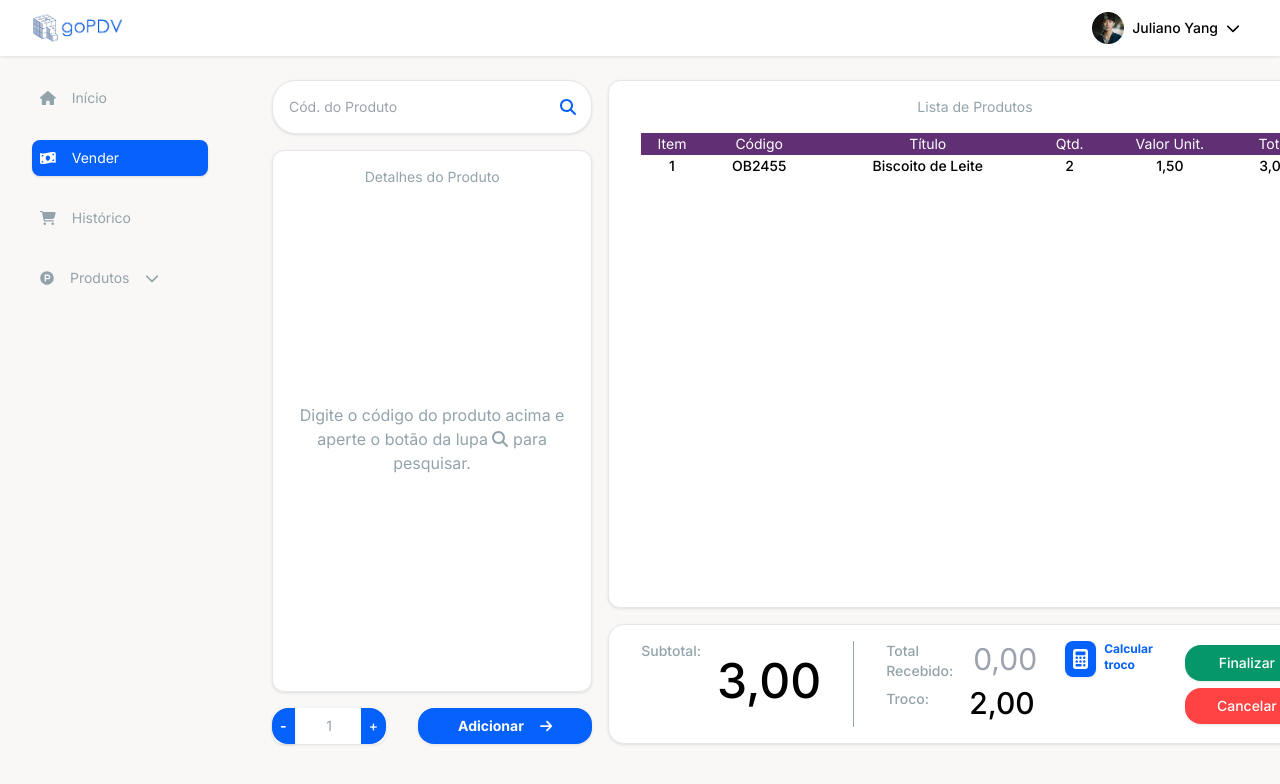
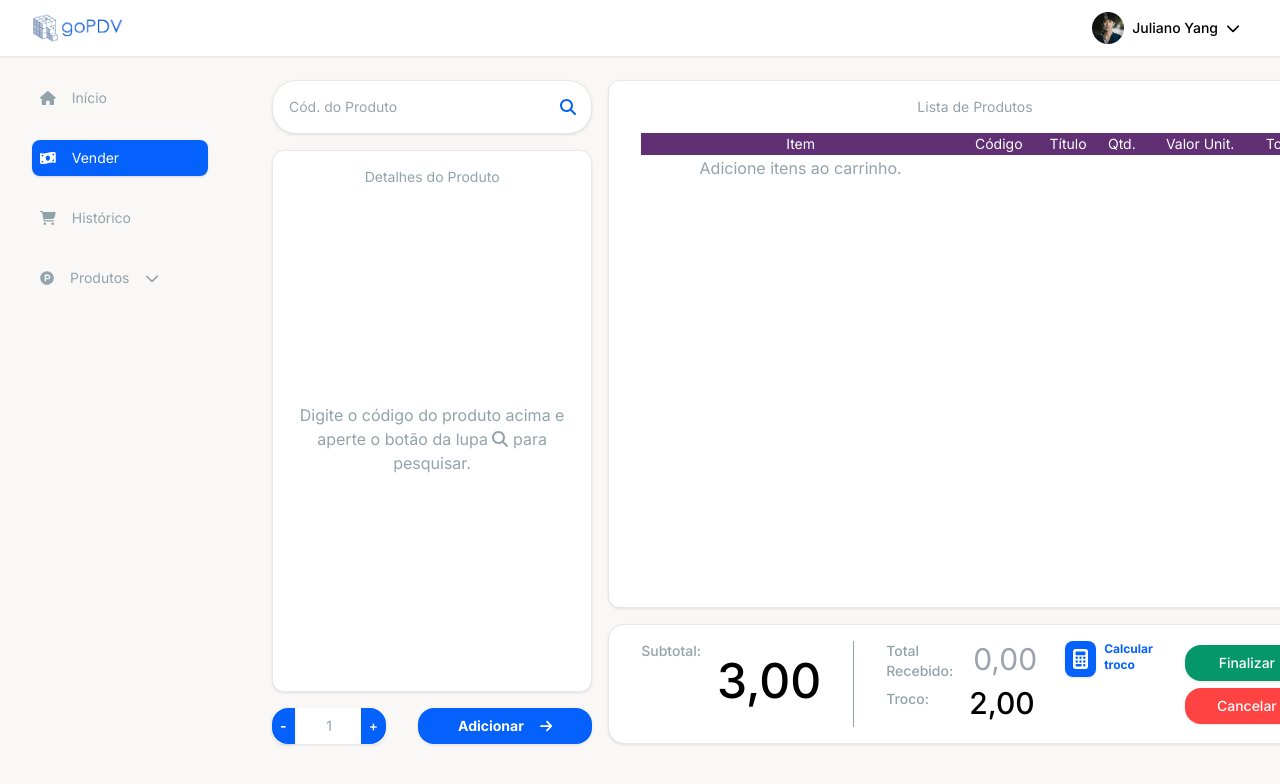
Before and after one commit to AlissonSilva07/frontend-sistema-pdv, an Angular app: page /vender in a window 1280 px wide. Shown: the top 784 px of the page. Built offline with nearby package versions, Linux system fonts and the light colour scheme.

Commit message:
Implementado o algoritmo que constrói o carrinho de compras

```diff
--- a/src/app/models/ProdutoCarrinho.model.ts
+++ b/src/app/models/ProdutoCarrinho.model.ts
@@ -1,4 +1,5 @@
 export class ProdutoCarrinho {
+    static count: number = 1;
     private idItem: number;
     private codigo: number | undefined;
     private titulo: string;
@@ -6,12 +7,40 @@ export class ProdutoCarrinho {
     private valUnit: number;
     private total: number;
 
-    constructor(idItem: number, codigo: number | undefined, titulo: string, qtd: number, valUnit: number, total: number) {
-        this.idItem = idItem;
+    constructor(codigo: number | undefined, titulo: string, qtd: number, valUnit: number, total: number) {
+        this.idItem = ProdutoCarrinho.count++;
         this.codigo = codigo;
         this.titulo = titulo;
         this.qtd = qtd;
         this.valUnit = valUnit;
         this.total = total;
     }
+
+    public getIdItem(): number {
+        return this.idItem;
+    }
+
+    public getCodigo(): number | undefined {
+        return this.codigo;
+    }
+
+    public getTitulo(): string {
+        return this.titulo;
+    }
+
+    public getQtd(): number {
+        return this.qtd;
+    }
+
+    public getVal(): number {
+        return this.valUnit;
+    }
+
+    public getTotal(): number {
+        return this.total;
+    }
+
+
+
+
 }
--- a/src/app/pages/tela-venda/tela-venda.component.html
+++ b/src/app/pages/tela-venda/tela-venda.component.html
@@ -9,7 +9,7 @@
             </div>
         </div>
         <div class="h-full w-full flex flex-col gap-4">
-            <app-lista-de-produtos class="flex-1"></app-lista-de-produtos>
+            <app-lista-de-produtos [lista]="carr" class="flex-1"></app-lista-de-produtos>
             <app-finalizar class="flex-2"></app-finalizar>
         </div>
     </div>
--- a/src/app/pages/tela-venda/tela-venda.component.ts
+++ b/src/app/pages/tela-venda/tela-venda.component.ts
@@ -43,13 +43,16 @@ export class TelaVendaComponent {
   //Contador de Input
   quantidadeInput!: number;
 
+
+  carr: ProdutoCarrinho[] = [];
+
   adicionarAoCarrinho(): void {
-    const carr: ProdutoCarrinho[] = [];
     if (this.produtoPesquisa) {
-      let prod = new ProdutoCarrinho(1, this.produtoPesquisa.idProduto, this.produtoPesquisa.nomeProduto, this.quantidadeInput, this.produtoPesquisa.valUnitario, (this.produtoPesquisa.valUnitario * this.quantidadeInput));
-      carr.push(prod);
-      console.log(carr)
+      let prod = new ProdutoCarrinho(this.produtoPesquisa.idProduto, this.produtoPesquisa.nomeProduto, this.quantidadeInput, this.produtoPesquisa.valUnitario, (this.produtoPesquisa.valUnitario * this.quantidadeInput));
+      this.carr.push(prod);
     }
+
+    console.log(this.carr)
   }
 
   //algoritmo lista de produtos
--- a/src/app/shared/lista-de-produtos/lista-de-produtos.component.html
+++ b/src/app/shared/lista-de-produtos/lista-de-produtos.component.html
@@ -1,4 +1,4 @@
-<div class="h-full flex flex-col items-center py-4 px-8 short:px-4  gap-4 bg-white rounded-xl shadow-padrao border">
+<div class="h-full flex flex-col items-center py-4 px-8 short:px-4 gap-4 bg-white rounded-xl shadow-padrao border">
     <p class="text-sm text-cinza-400">Lista de Produtos</p>
     <table class="table-auto text-center w-full">
         <tr class="text-sm text-white bg-roxo">
@@ -9,13 +9,20 @@
             <td>Valor Unit.</td>
             <td>Total</td>
             </tr>
-        <tr class="p-1 text-sm text-cinza-600 font-medium">
-            <td>1</td>
-            <td>OB2455</td>
-            <td>Biscoito de Leite</td>
-            <td>2</td>
-            <td>1,50</td>
-            <td>3,00</td>
-        </tr>
+        <ng-container *ngIf="lista.length > 0; else default">
+            <tr *ngFor="let item of lista" class="p-1 text-sm text-cinza-600 font-medium">
+                <td>{{ item.getIdItem() }}</td>
+                <td>{{ item.getCodigo() }}</td>
+                <td>{{ item.getTitulo() }}</td>
+                <td>{{ item.getQtd() }}</td>
+                <td>{{ item.getVal() }}</td>
+                <td>{{ item.getTotal() }}</td>
+            </tr>
+        </ng-container>
+        <ng-template class="my-auto" #default>
+            <tr class="col-span-full">
+                <td class="text-cinza-400 text-center">Adicione itens ao carrinho.</td>
+            </tr>
+        </ng-template>
     </table>
 </div>
--- a/src/app/shared/lista-de-produtos/lista-de-produtos.component.ts
+++ b/src/app/shared/lista-de-produtos/lista-de-produtos.component.ts
@@ -1,4 +1,5 @@
-import { Component } from '@angular/core';
+import { Component, Input } from '@angular/core';
+import { ProdutoCarrinho } from 'src/app/models/ProdutoCarrinho.model';
 
 @Component({
   selector: 'app-lista-de-produtos',
@@ -6,5 +7,5 @@ import { Component } from '@angular/core';
   styleUrls: []
 })
 export class ListaDeProdutosComponent {
-
+  @Input() lista!: ProdutoCarrinho[];
 }
```
